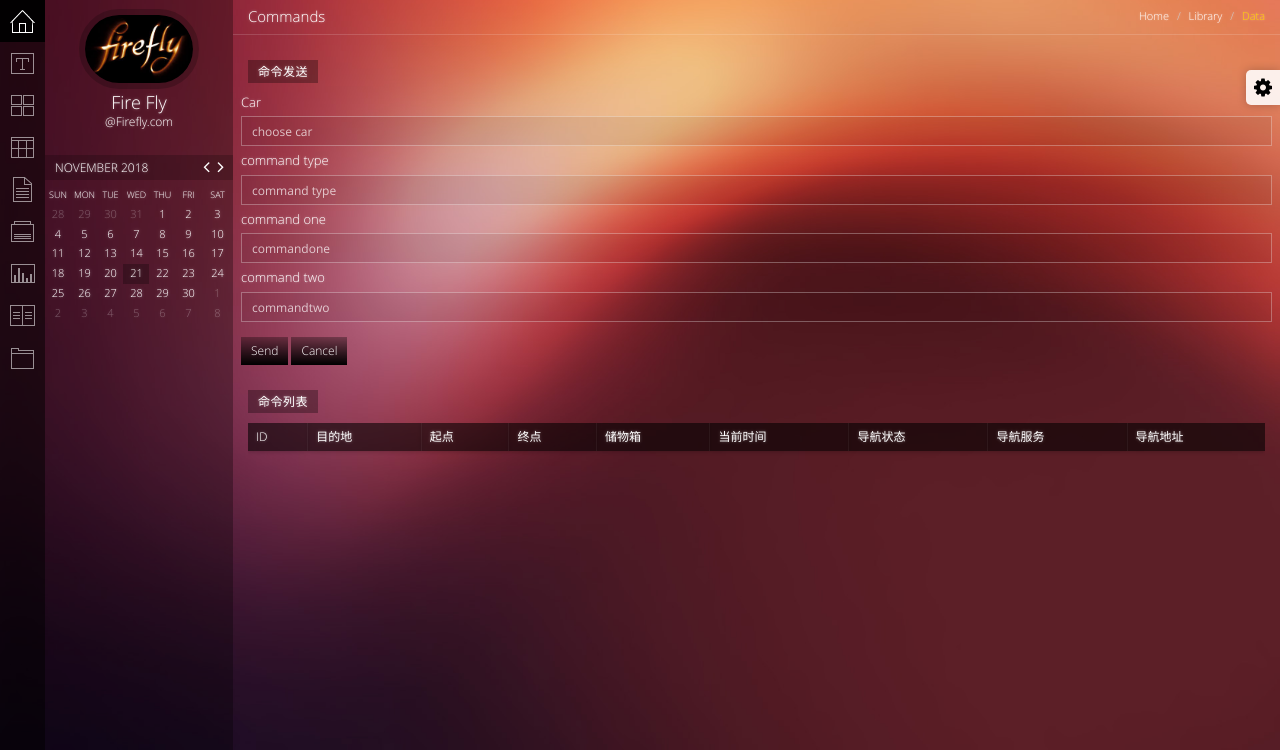
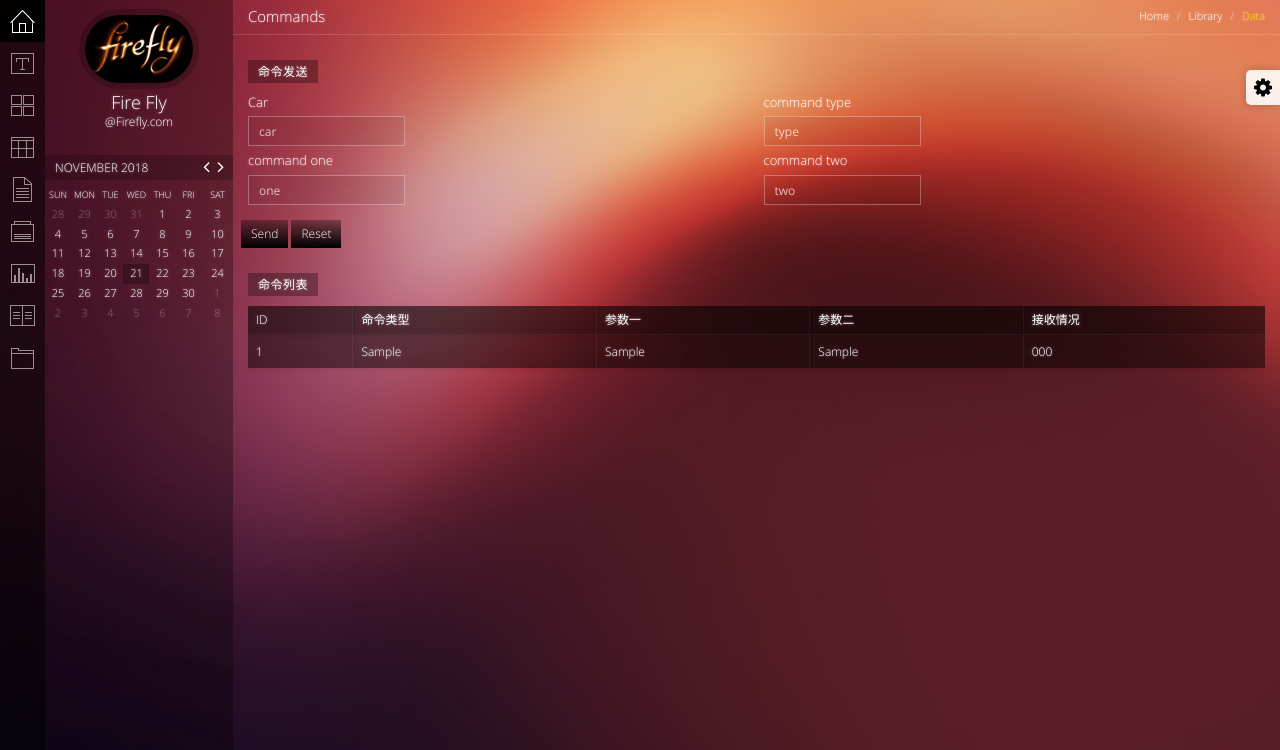
Before and after one commit to pinsily/firefly, a Django app: page /fireadmin/commands/ in a window 1280 px wide. Shown: the part 50-800 px from the top of the page. Run offline with Django 3.2, Linux system fonts and the light colour scheme; tables that the repository leaves empty hold one stand-in row (values such as "Sample post"); lists and menus that the app fills with data are empty; some libraries are stand-ins or nearby versions.

Commit message:
增加命令界面，实时增添

```diff
--- a/fireadmin/templates/fireadmin/commands.html
+++ b/fireadmin/templates/fireadmin/commands.html
@@ -3,6 +3,21 @@
 {% block content %}
     <!-- Content -->
     <section id="content" class="container">
+
+        <style type="text/css">
+
+            .type-input {
+                background: rgba(0, 0, 0, 0.05);
+                border: 1px solid rgba(255, 255, 255, 0.3);
+                text-shadow: none;
+                color: #fff;
+                box-shadow: none;
+                font-family: open-sans-regular;
+                -webkit-appearance: none;
+                display: block;
+            }
+
+        </style>
 
         <!-- Breadcrumb -->
         <ol class="breadcrumb hidden-xs">
@@ -18,32 +33,32 @@
             <h3 class="block-title">命令发送</h3>
             <div class="row">
                 <form role="form">
-                    <div class="form-group col-6">
+                    <div class="form-group col-md-6">
                         <label for="car">Car</label>
-                        <input type="text" class="form-control input-sm" id="car"
-                               placeholder="choose car">
+                        <input type="text" class="type-input input-sm" id="car"
+                               placeholder="car">
                     </div>
 
-                    <div class="form-group col-6">
+                    <div class="form-group col-md-6">
                         <label for="commandtype">command type</label>
-                        <input type="text" class="form-control input-sm" id="commandtype"
-                               placeholder="command type">
+                        <input type="text" class="type-input input-sm" id="commandtype"
+                               placeholder="type">
                     </div>
 
-                    <div class="form-group col-6">
+                    <div class="form-group col-md-6">
                         <label for="commandone">command one</label>
-                        <input type="text" class="form-control input-sm" id="commandone"
-                               placeholder="commandone">
+                        <input type="text" class="type-input input-sm" id="commandone"
+                               placeholder="one">
                     </div>
 
-                    <div class="form-group col-6">
+                    <div class="form-group col-md-6">
                         <label for="commandtwo">command two</label>
-                        <input type="text" class="form-control input-sm" id="commandtwo"
-                               placeholder="commandtwo">
+                        <input type="text" class="type-input input-sm" id="commandtwo"
+                               placeholder="two">
                     </div>
 
-                    <button type="submit" class="btn btn-sm m-t-10">Send</button>
-                    <button type="reset" class="btn btn-sm m-t-10">Cancel</button>
+                    <button type="button" class="btn btn-sm m-t-10" onclick="submitForm()">Send</button>
+                    <button type="reset" class="btn btn-sm m-t-10">Reset</button>
                 </form>
             </div>
         </div>
@@ -52,32 +67,24 @@
         <div class="block-area" id="tableStriped">
             <h3 class="block-title">命令列表</h3>
             <div class="table-responsive overflow">
-                <table class="tile table table-bordered table-striped">
+                <table class="tile table table-bordered table-striped" id="table">
                     <thead>
                     <tr>
                         <th>ID</th>
-                        <th>目的地</th>
-                        <th>起点</th>
-                        <th>终点</th>
-                        <th>储物箱</th>
-                        <th>当前时间</th>
-                        <th>导航状态</th>
-                        <th>导航服务</th>
-                        <th>导航地址</th>
+                        <th>命令类型</th>
+                        <th>参数一</th>
+                        <th>参数二</th>
+                        <th>接收情况</th>
                     </tr>
                     </thead>
-                    <tbody>
-                    {% for st in status %}
+                    <tbody id="tbody">
+                    {% for command in command_list %}
                         <tr>
-                            <td>{{ st.car_id }}</td>
-                            <td>{{ st.path_end }}</td>
-                            <td>{{ st.path_start }}</td>
-                            <td>{{ st.path_end }}</td>
-                            <td>{{ st.box }}</td>
-                            <td>{{ st.current_time }}</td>
-                            <td>{{ st.nav_status }}</td>
-                            <td>{{ st.nav_service }}</td>
-                            <td>{{ st.nav_location }}</td>
+                            <td>{{ command.id }}</td>
+                            <td>{{ command.type }}</td>
+                            <td>{{ command.param_1 }}</td>
+                            <td>{{ command.param_2 }}</td>
+                            <td>{{ command.is_accept }}</td>
                         </tr>
                     {% endfor %}
                     </tbody>
@@ -89,4 +96,51 @@
     <br/><br/>
 
 
+    <script type="text/javascript">
+        function submitForm() {
+
+            let url = "{% url 'fireadmin:commands' %}";
+            let data = {
+                car: $("#car").val(),
+                command_type: $("#commandtype").val(),
+                param_1: $("#commandone").val(),
+                param_2: $("#commandtwo").val(),
+            };
+
+            //console.log(data);
+            //console.log(url);
+
+            $.ajax({
+
+                url: url,
+                data: data,
+                type: 'POST',
+                dataType: 'json',
+                success: function (data) {
+                    //console.log(data);
+                    alert(data['ret_message']);
+
+                    // 更新到表格中
+                    var table = $("#table");
+
+                    var row = '<tr>' +
+                                '<td>' + data["car"] + '</td>' +
+                                '<td>' + data["command_type"] + '</td>' +
+                                '<td>' + data["param_1"] + '</td>' +
+                                '<td>' + data["param_2"] + '</td>' +
+                                '<td>' + data["is_accept"] + '</td>' +
+                              '</tr>';
+
+                    table.append($(row));
+
+
+                },
+                error: function () {
+                    alert("false");
+                }
+
+            });
+        }
+    </script>
+
 {% endblock %}
--- a/fireadmin/templates/fireadmin/form-components.html
+++ b/fireadmin/templates/fireadmin/form-components.html
@@ -228,6 +228,7 @@
 
             <p>Start typing on feilds below, It will automatically mask the inputs</p>
 
+            <!-- input box -->
             <div class="row">
                 <div class="col-md-3 m-b-15">
                     <label>Date</label>
--- a/fireadmin/views.py
+++ b/fireadmin/views.py
@@ -1,8 +1,11 @@
+from django.http import JsonResponse
 from django.shortcuts import render
 
+# Create your views here.
+from django.views.decorators.csrf import csrf_exempt
 
-# Create your views here.
 from developenv import models
+from fireadmin import command
 
 
 def index(request):
@@ -98,5 +101,44 @@
     return render(request, 'fireadmin/404.html')
 
 
+@csrf_exempt
 def commands(request):
-    return render(request, 'fireadmin/commands.html')
+    if request.is_ajax():
+        car = request.POST['car']
+        command_type = request.POST['command_type']
+        param_1 = request.POST['param_1']
+        param_2 = request.POST['param_2']
+
+        data = {
+            "car": car,
+            "command_type": command_type,
+            "param_1": param_1,
+            "param_2": param_2,
+        }
+
+        ret_data = {
+            'ret_code': '200',
+            'ret_message': '接收成功!',
+            "car": car,
+            "command_type": command_type,
+            "param_1": param_1,
+            "param_2": param_2,
+            "is_accept": "1",
+        }
+
+        flag = command.accept_command(data)
+        if flag:
+            # 存储命令
+            models.Command.objects.create(type=command_type, param_1=param_1, param_2=param_2, is_accept="1")
+            return JsonResponse(ret_data)
+        else:
+            # 失败命令
+            models.Command.objects.create(type=command_type, param_1=param_1, param_2=param_2, is_accept="0")
+            ret_data['ret_code'] = '300'
+            ret_data['ret_message'] = '接收失败!'
+            ret_data["is_accept"] = "0"
+            return JsonResponse(ret_data)
+
+    command_list = models.Command.objects.all()
+
+    return render(request, 'fireadmin/commands.html', {"command_list": command_list})
```
Also changed, not shown: fireadmin/command.py (added, +16 -0 lines).
